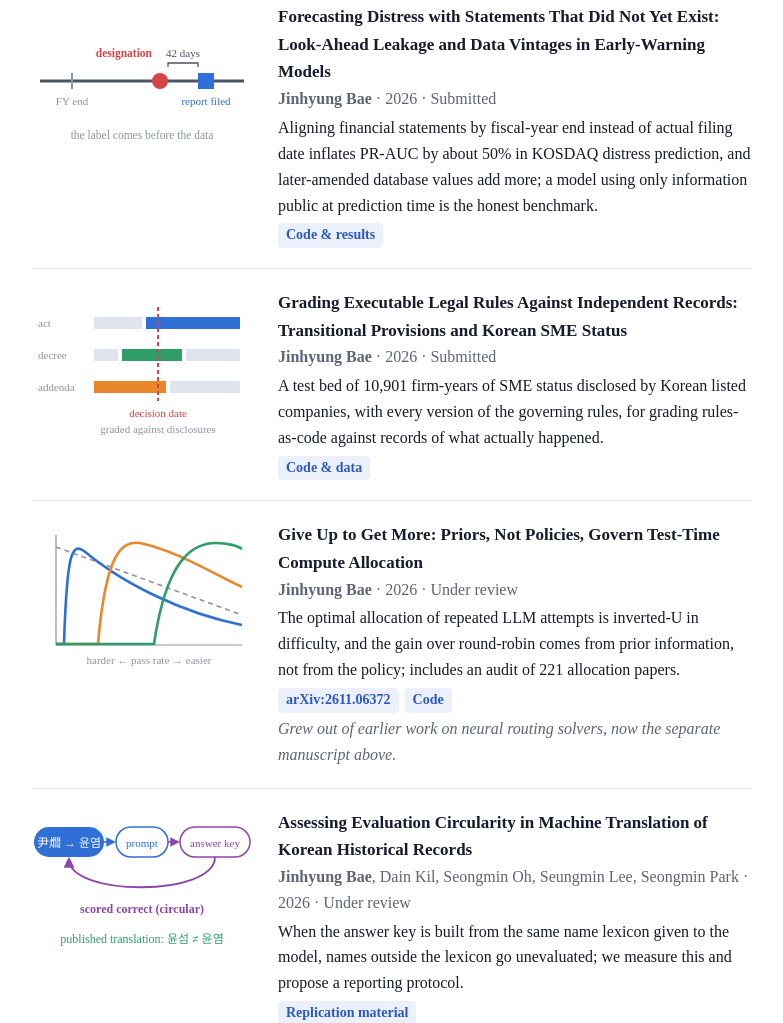
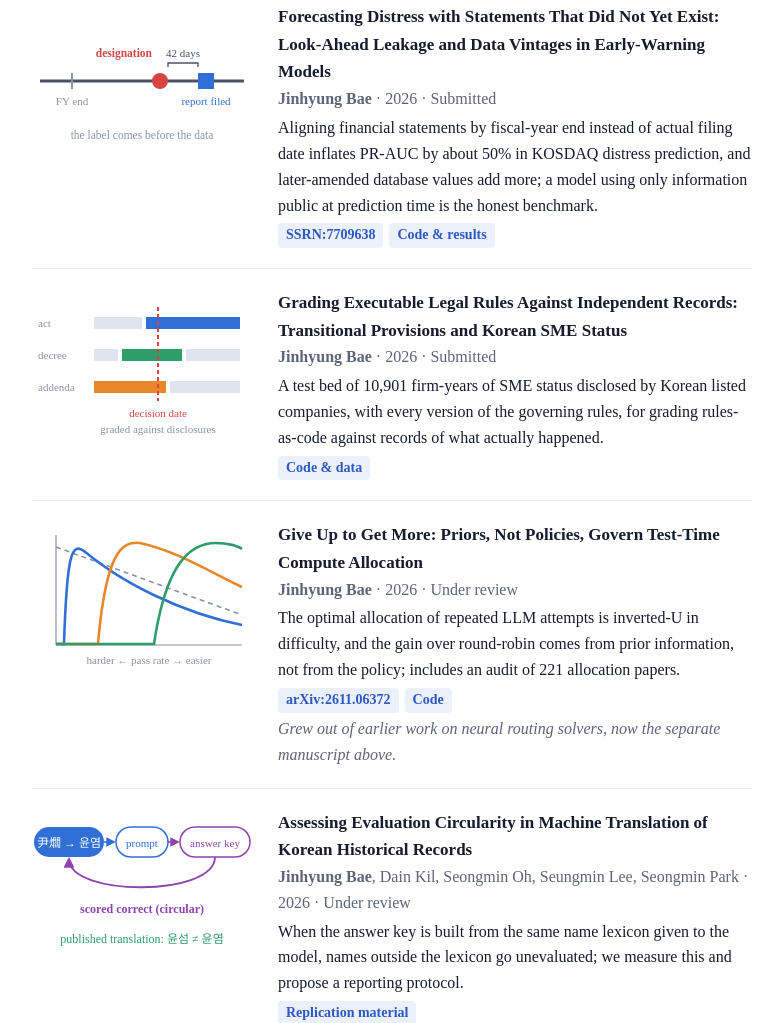
Before and after one commit to nepersoned/nepersoned.github.io, a plain HTML site: page index.html in a window 1280 px wide. Shown: the part 952-1975 px from the top of the page, without its empty margins (248-1031 px from the left). Drawn offline with Linux system fonts and the light colour scheme.

Commit message:
Link the JoF manuscript's SSRN preprint
Co-Authored-By: Claude Opus 5.5 <noreply@anthropic.com>

```diff
--- a/index.html
+++ b/index.html
@@ -145,7 +145,7 @@ html[lang="en"] [lang="ko"], html[lang="ko"] [lang="en"] { display: none !import
   <div class="meta"><span class="me">Jinhyung Bae</span> · 2026 · <span lang="en">Submitted</span><span lang="ko">투고</span></div>
   <div class="note" lang="en">Aligning financial statements by fiscal-year end instead of actual filing date inflates PR-AUC by about 50% in KOSDAQ distress prediction, and later-amended database values add more; a model using only information public at prediction time is the honest benchmark.</div>
   <div class="note" lang="ko">코스닥 부실 예측에서 재무제표를 실제 공시일이 아닌 결산일 기준으로 붙이면 PR-AUC가 약 50% 부풀려지고, 나중에 정정된 DB 값을 쓰면 더 부풀려짐을 보임. 예측 시점에 공개된 정보만 쓴 모형이 공정한 비교 기준임.</div>
-  <div class="tags"><a href="https://github.com/nepersoned/lookahead-leakage-distress">Code &amp; results</a></div>
+  <div class="tags"><a href="https://ssrn.com/abstract=7709638">SSRN:7709638</a><a href="https://github.com/nepersoned/lookahead-leakage-distress">Code &amp; results</a></div>
 </div>
 </div>
 
```
